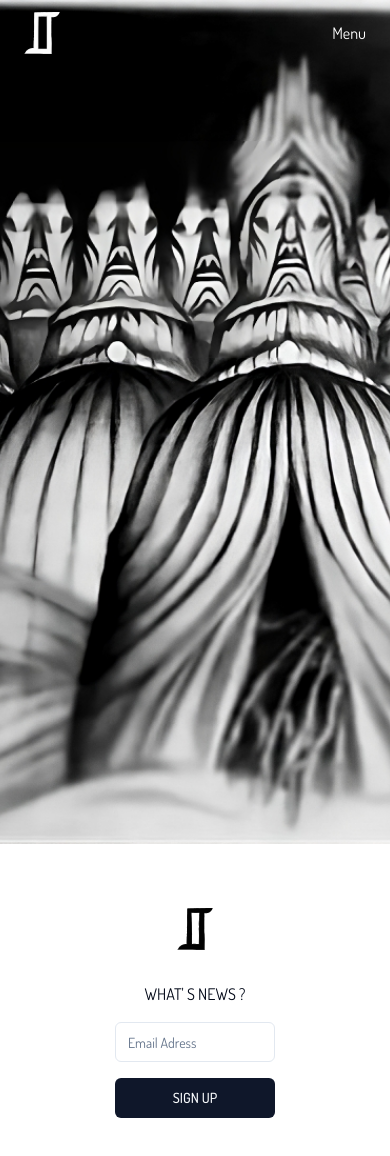
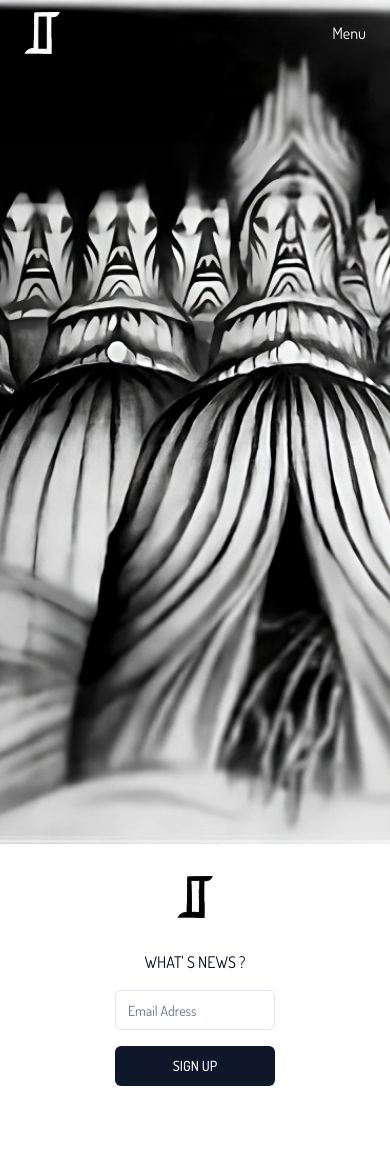
Before and after one commit to SebastienLaurentt/Sandamal, a Next.js app: page / in a window 390 px wide. Shown: the top 1156 px of the page. After the commit the page ends 1118 px from the top, so only its background shows below. Built offline with nearby package versions, Linux system fonts and the light colour scheme.

Commit message:
update homePage css

```diff
--- a/app/page.tsx
+++ b/app/page.tsx
@@ -8,10 +8,10 @@ import logoBlack from "../public/images/logoBlack.svg";
 export default function Home() {
   return (
     <main>
-      <SectionBg bg={imgHome} minHeightScreen></SectionBg>
-      <div className="mb-20">
-        <div className="flex flex-col items-center mt-8 lg:mt-20">
-          <Image src={logoBlack} alt="logo" className="mt-8" />
+      <SectionBg bg={imgHome} minHeightScreen={true}></SectionBg>
+      <div className="m-8">
+        <div className="flex flex-col items-center lg:mt-20">
+          <Image src={logoBlack} alt="logo" className="" />
           <span className="uppercase lg:m-12 lg:text-[20px] mt-8">
             What&apos; s News ?{" "}
           </span>
```
